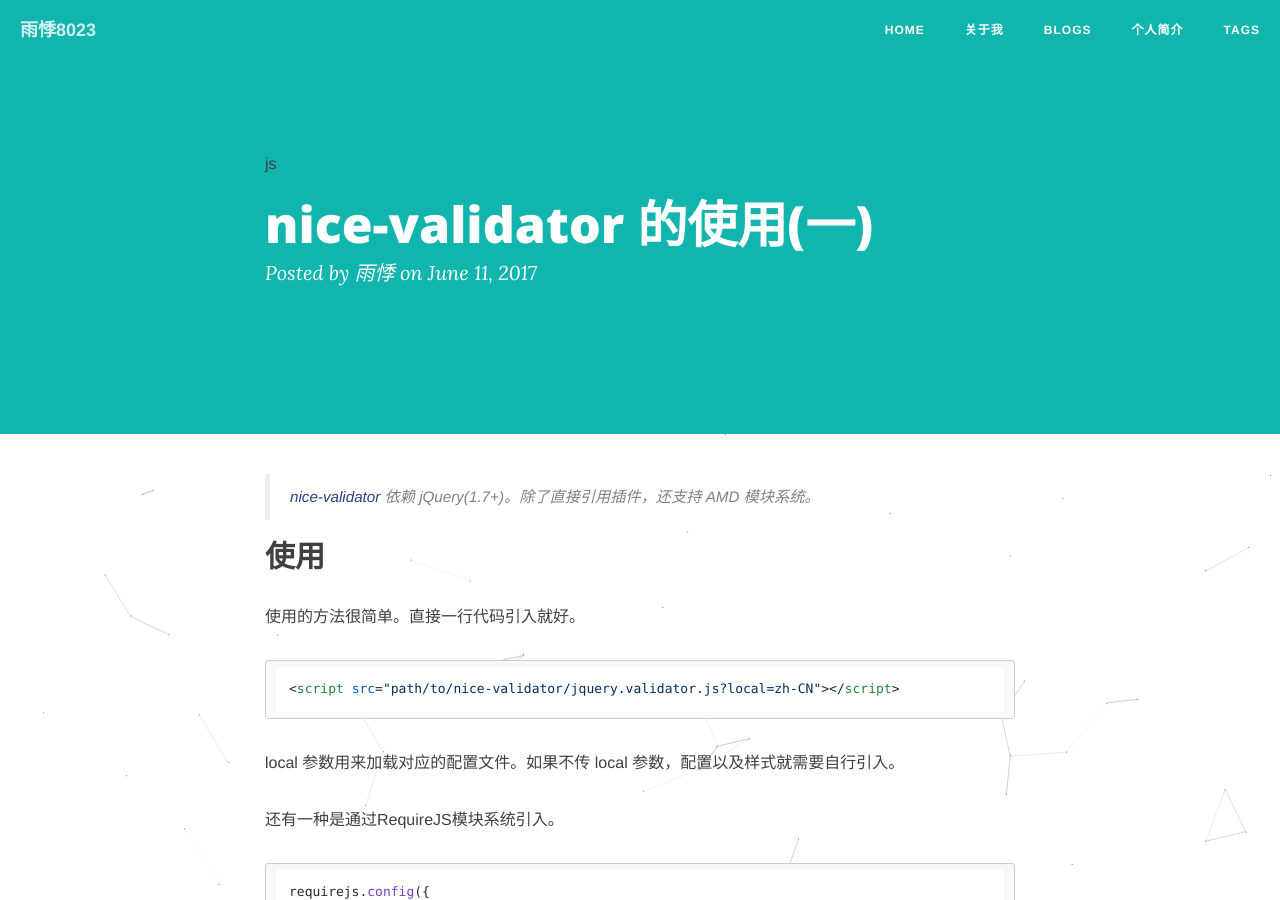
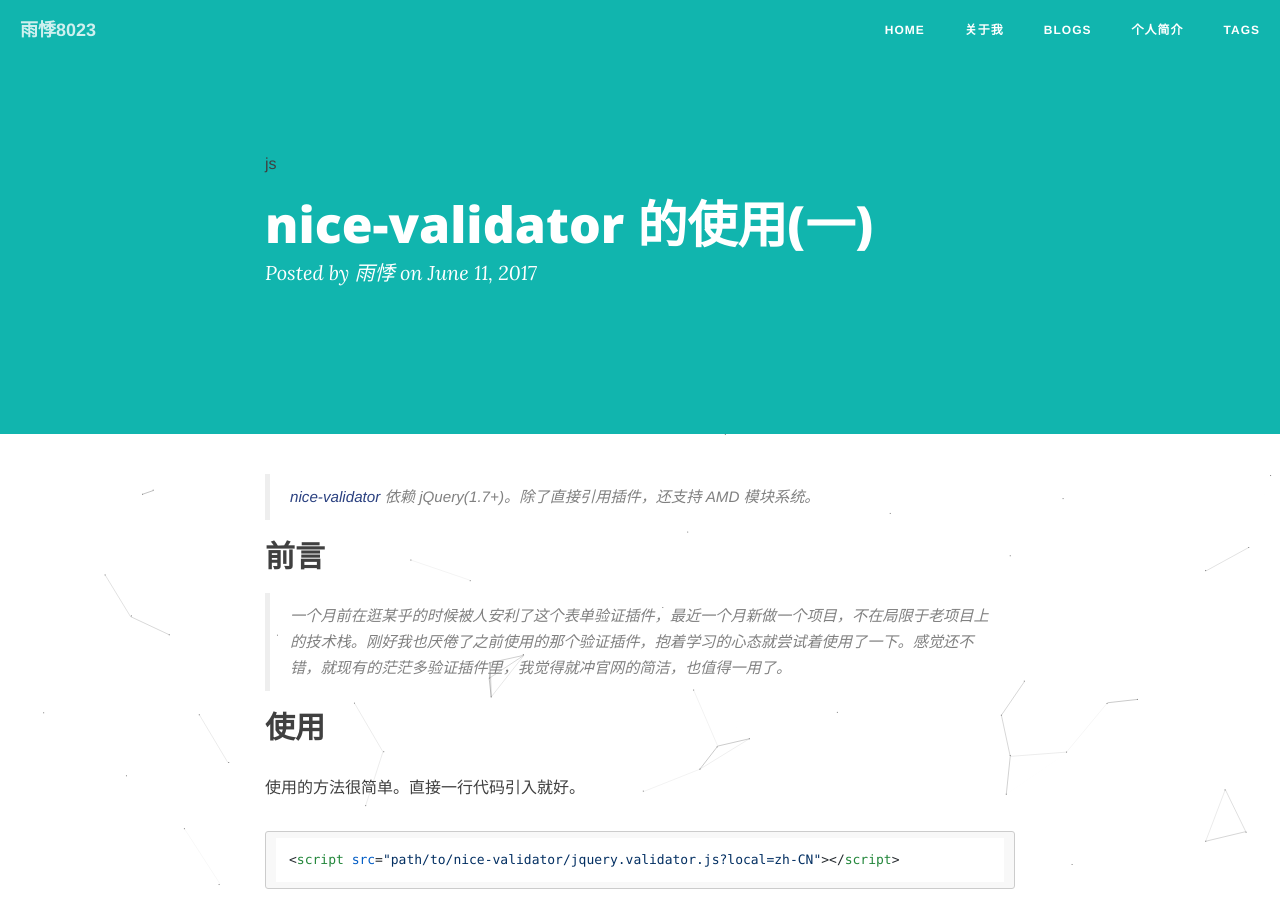
Before and after one commit to yuji8023/yuji8023.github.io, a Jekyll site: the page built from _posts/2017-06-08-nice-validator.md, in a window 1280 px wide and 900 px high. Built offline with Jekyll 4.4.1, drawn with Linux system fonts in a browser that asks for light colours; nearby versions of some CDN libraries; comment, search, counter and statistics services are not loaded.

Commit message:
a blog about nice-validator decriction

```diff
--- a/_posts/2017-06-08-nice-validator.md
+++ b/_posts/2017-06-08-nice-validator.md
@@ -11,6 +11,9 @@ description: nice-validator 的使用(一)
 > [nice-validator](https://validator.niceue.com/) 依赖 jQuery(1.7+)。除了直接引用插件，还支持 AMD 模块系统。
 
 
+## 前言
+
+> 一个月前在逛某乎的时候被人安利了这个表单验证插件，最近一个月新做一个项目，不在局限于老项目上的技术栈。刚好我也厌倦了之前使用的那个验证插件，抱着学习的心态就尝试着使用了一下。感觉还不错，就现有的茫茫多验证插件里，我觉得就冲官网的简洁，也值得一用了。
 
 ## 使用
 
```
